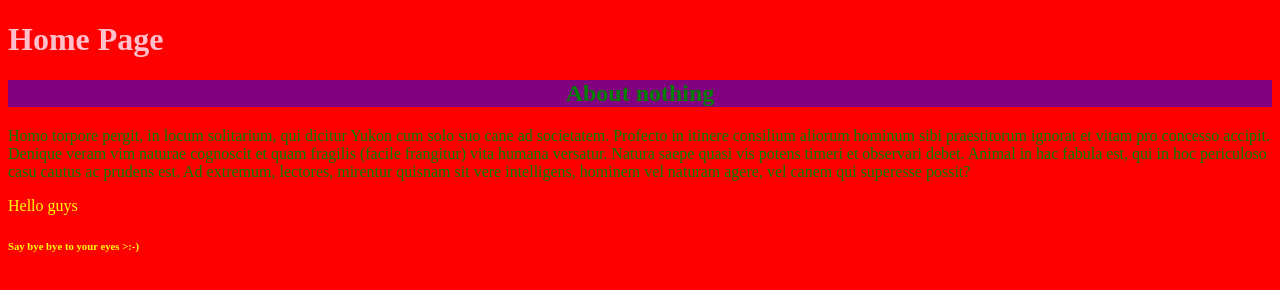
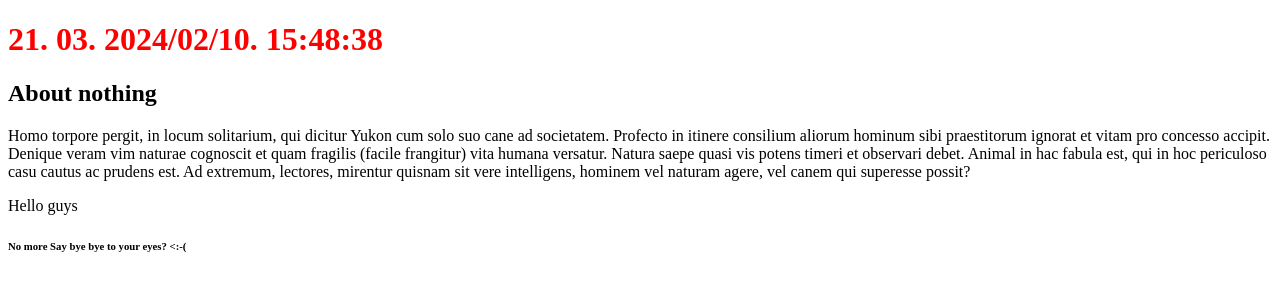
Before and after one commit to catlandia/my_first_website, a plain HTML site: page index.html in a window 1280 px wide. Drawn offline with Linux system fonts and the light colour scheme.

Commit message:
Clock added
and no more eyes destroyer:-(

```diff
--- /dev/null
+++ b/css/styles.css
@@ -0,0 +1,3 @@
+h1 {
+    color: red
+}
--- a/index.html
+++ b/index.html
@@ -4,26 +4,19 @@
     <meta charset="UTF-8">
     <title>My First Website</title>
     <link rel="icon" type="image/x-icon" href="images/favicon.ico">
-    <style>
-        body {
-            background-color: red;
-            color: #ffff00;
-        }
-        h1 {
-            color: pink;
-        }
-    </style>
+    <link rel="stylesheet" type="text/css" href="css/styles.css"/>
+    <script src="javascript/app.js"></script>
 </head>
 <body>
-<h1>Home Page</h1>
-<h2 style="color: green; background-color: purple; text-align: center">About nothing</h2>
-<p style="color: green;">Homo torpore pergit, in locum solitarium, qui dicitur Yukon cum solo suo cane ad societatem.
+<h1 id="time">https://www.youtube.com/watch?v=dQw4w9WgXcQ</h1>
+<h2>About nothing</h2>
+<p>Homo torpore pergit, in locum solitarium, qui dicitur Yukon cum solo suo cane ad societatem.
     Profecto in itinere consilium aliorum hominum sibi praestitorum ignorat et vitam pro concesso accipit.
     Denique veram vim naturae cognoscit et quam fragilis (facile frangitur) vita humana versatur.
     Natura saepe quasi vis potens timeri et observari debet. Animal in hac fabula est, qui in hoc periculoso casu cautus
     ac prudens est. Ad extremum, lectores, mirentur quisnam sit vere intelligens, hominem vel naturam agere, vel canem
     qui superesse possit?</p>
 <p>Hello guys</p>
-<h6>Say bye bye to your eyes >:-)</h6>
+<h6>No more Say bye bye to your eyes? <:-(</h6>
 </body>
 </html>
--- /dev/null
+++ b/javascript/app.js
@@ -0,0 +1,70 @@
+function getCentury(year) {
+    // Calculate the century by dividing the year by 100 and rounding up
+    return Math.ceil(year / 100);
+}
+
+function getDecade(yearNumber) {
+    return Math.ceil(yearNumber / 10).toString().slice(-2);
+
+    //Madness
+    // var yearString = yearNumber.toString(); // "2024"
+    // var decade = 0;
+    //
+    // var thirdNumberString = yearString[2]; //"2"
+    // var thirdNumber = +thirdNumberString; //2
+    // var fourthNumberString = yearString[3]; //"4"
+    // var fourthNumber = +fourthNumberString;
+    //
+    // // 2011
+    // // если 3 цифра 1 то десятилетие 1 или 2
+    // for (let i = 0; i <= 9; i++) {
+    //     if (thirdNumber === i) {
+    //         if (fourthNumber === 0) {
+    //             decade = thirdNumber;
+    //         } else {
+    //             decade = thirdNumber + 1;
+    //         }
+    //     }
+    // }
+    //
+    // console.log("decade: " + decade);
+    // return decade;
+}
+
+function updateTime() {
+    // Get the current time
+    var now = new Date();
+
+    console.log(now);
+
+    // Format hours, minutes, and seconds with leading zeros
+    var yearNumber = now.getFullYear(); //2024
+
+    var decade = getDecade(yearNumber);
+
+    // Example usage
+    var century = getCentury(yearNumber);
+    console.log("Century:", century); // Output: Century: 21
+
+    var decadePadded = decade.toString().padStart(2, '0');
+    var year = now.getFullYear().toString().padStart(4, '0');
+
+    var monthProgramming = now.getMonth();
+    var monthHuman = monthProgramming + 1;
+    var month = monthHuman.toString().padStart(2, '0');
+
+    var day = now.getDate().toString().padStart(2, '0');
+    var hours = now.getHours().toString().padStart(2, '0');
+    var minutes = now.getMinutes().toString().padStart(2, '0');
+    var seconds = now.getSeconds().toString().padStart(2, '0');
+
+    // Update the time display
+    var timeDiv = document.getElementById('time');
+    timeDiv.textContent = century + '. ' + decadePadded + '. ' + year + '/' + month + '/' + day + '. ' + hours + ':' + minutes + ':' + seconds;
+}
+
+// Update the time every second
+setInterval(updateTime, 1000);
+
+// Initial call to display the time
+updateTime();
```
